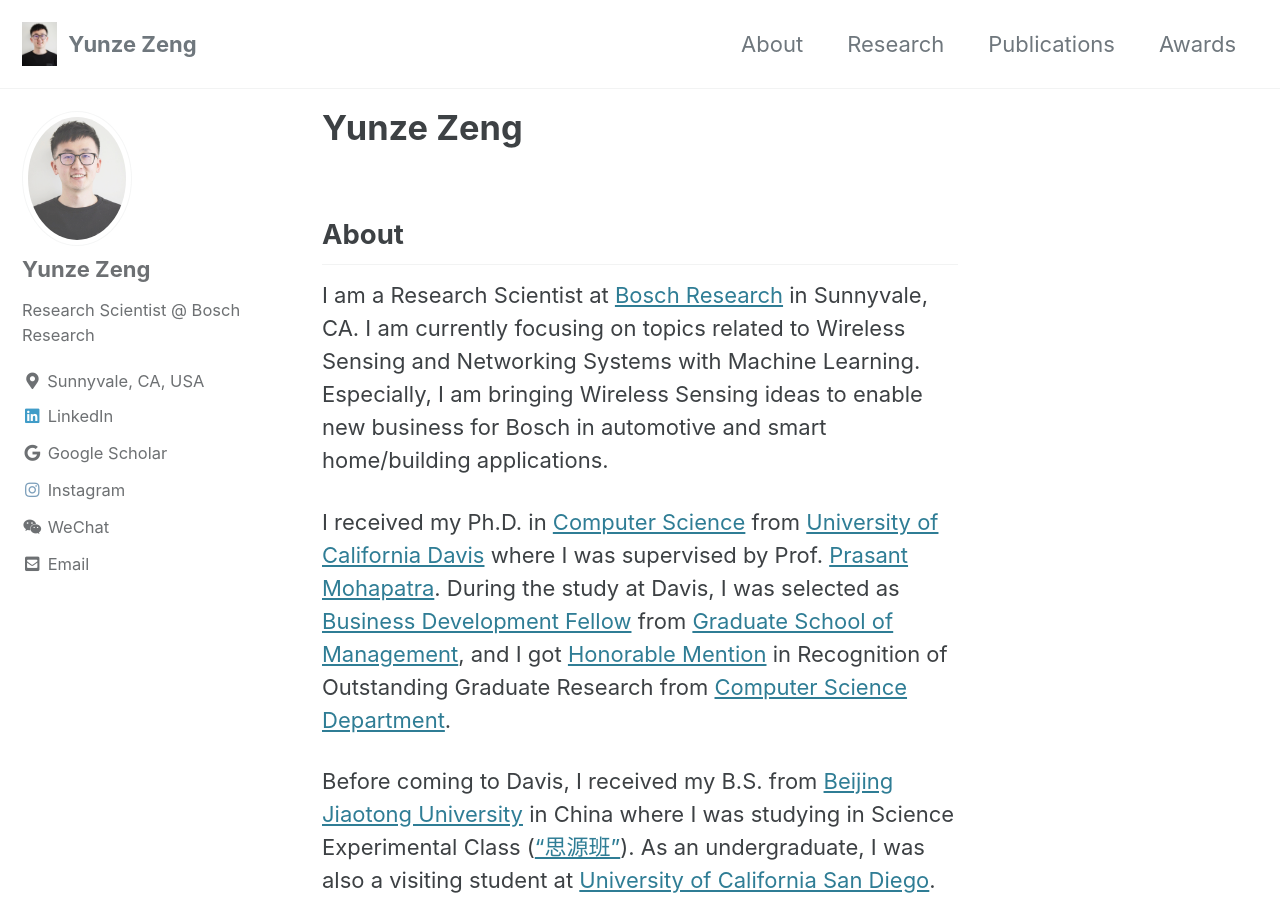
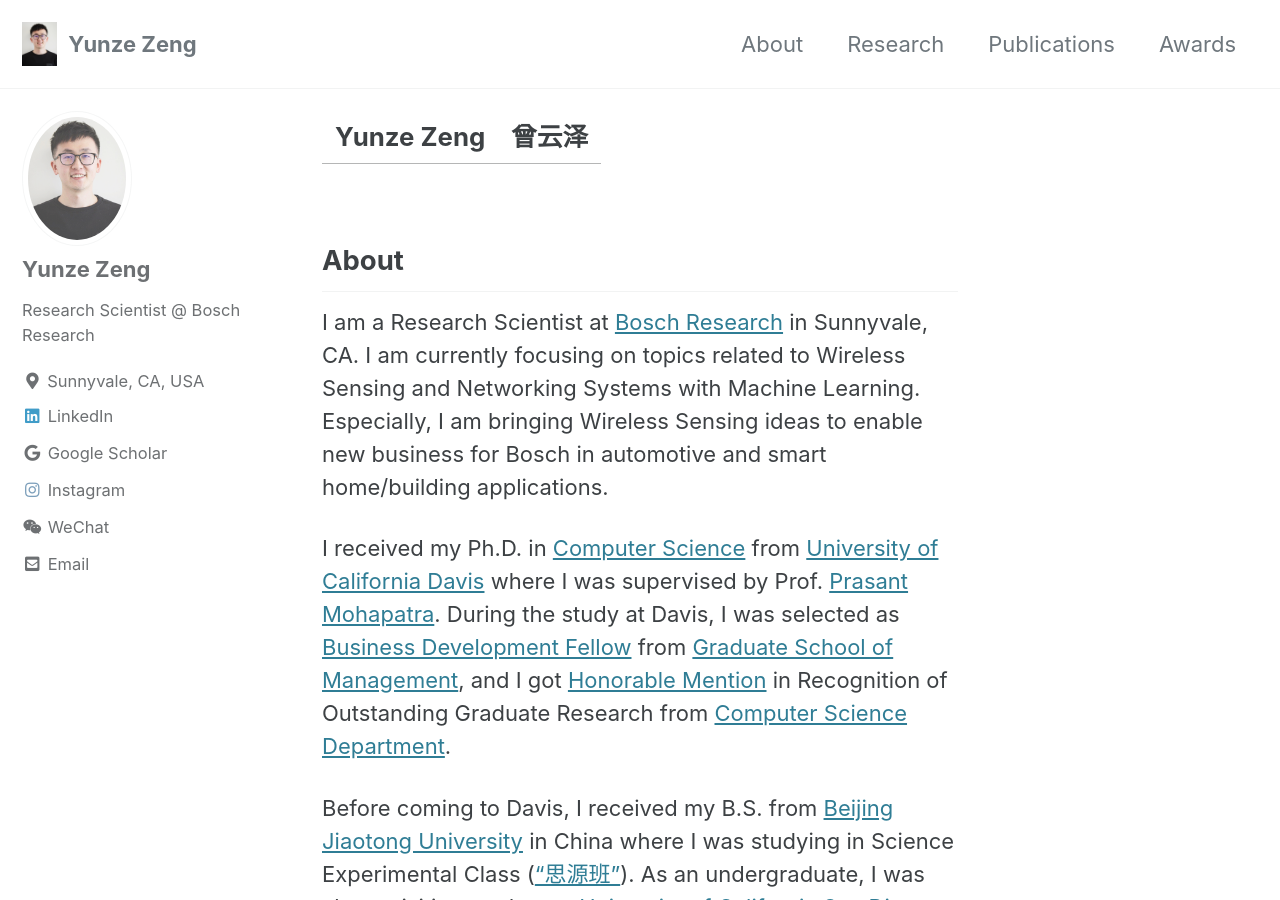
Before and after one commit to yunze/yunze.github.io, a Jekyll site: the page built from index.md, in a window 1280 px wide and 900 px high. Built offline with Jekyll 4.4.1, drawn with Linux system fonts in a browser that asks for light colours; cached includes are drawn as plain includes.

Commit message:
Update index.md

```diff
--- a/index.md
+++ b/index.md
@@ -1,5 +1,5 @@
 ---
-title: Yunze Zeng
+title: Yunze Zeng | 曾云泽
 layout: single
 author_profile: true
 toc: false
```
